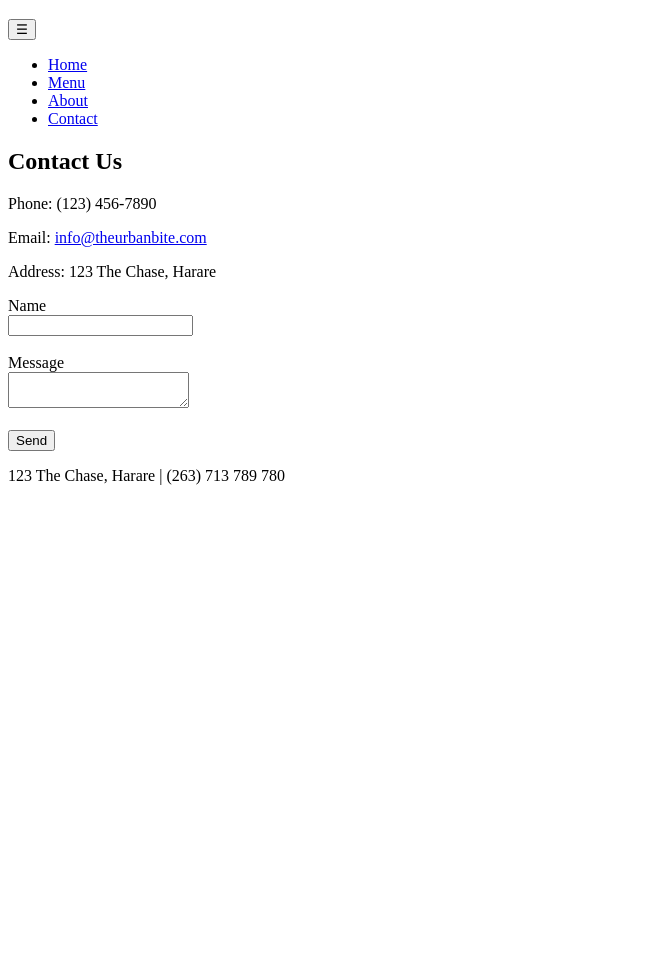
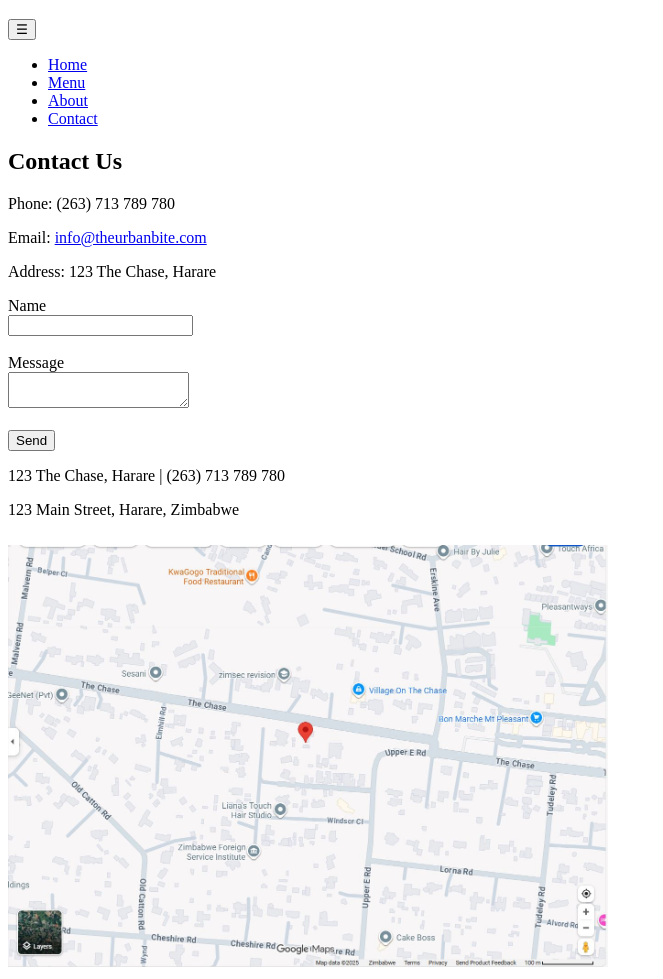
Before and after one commit to anozivaishe-droid/The-Urban-Bite, a plain HTML site: page contact.html in a window 1280 px wide. Shown: the part 61-1040 px from the top of the page, without its empty margins (0-663 px from the left). Before the commit the page ends 800 px from the top, so only its background shows below. Drawn offline with Linux system fonts and the light colour scheme.

Commit message:
Update contact.html

```diff
--- a/contact.html
+++ b/contact.html
@@ -23,7 +23,7 @@
 
   <main class="container">
     <h2>Contact Us</h2>
-    <p>Phone: (123) 456-7890</p>
+    <p>Phone: (263) 713 789 780</p>
     <p>Email: <a href="mailto:info@theurbanbite.com">info@theurbanbite.com</a></p>
     <p>Address: 123 The Chase, Harare </p>
 
@@ -41,6 +41,8 @@
   <footer>
     <div class="container">
       <p>123 The Chase, Harare | (263) 713 789 780</p>
+      <p>123 Main Street, Harare, Zimbabwe</p>
+<img src="js/images/map.jpg" alt="Map showing location" style="width:100%;max-width:600px;margin-top:10px;">
     </div>
   </footer>
 
```
